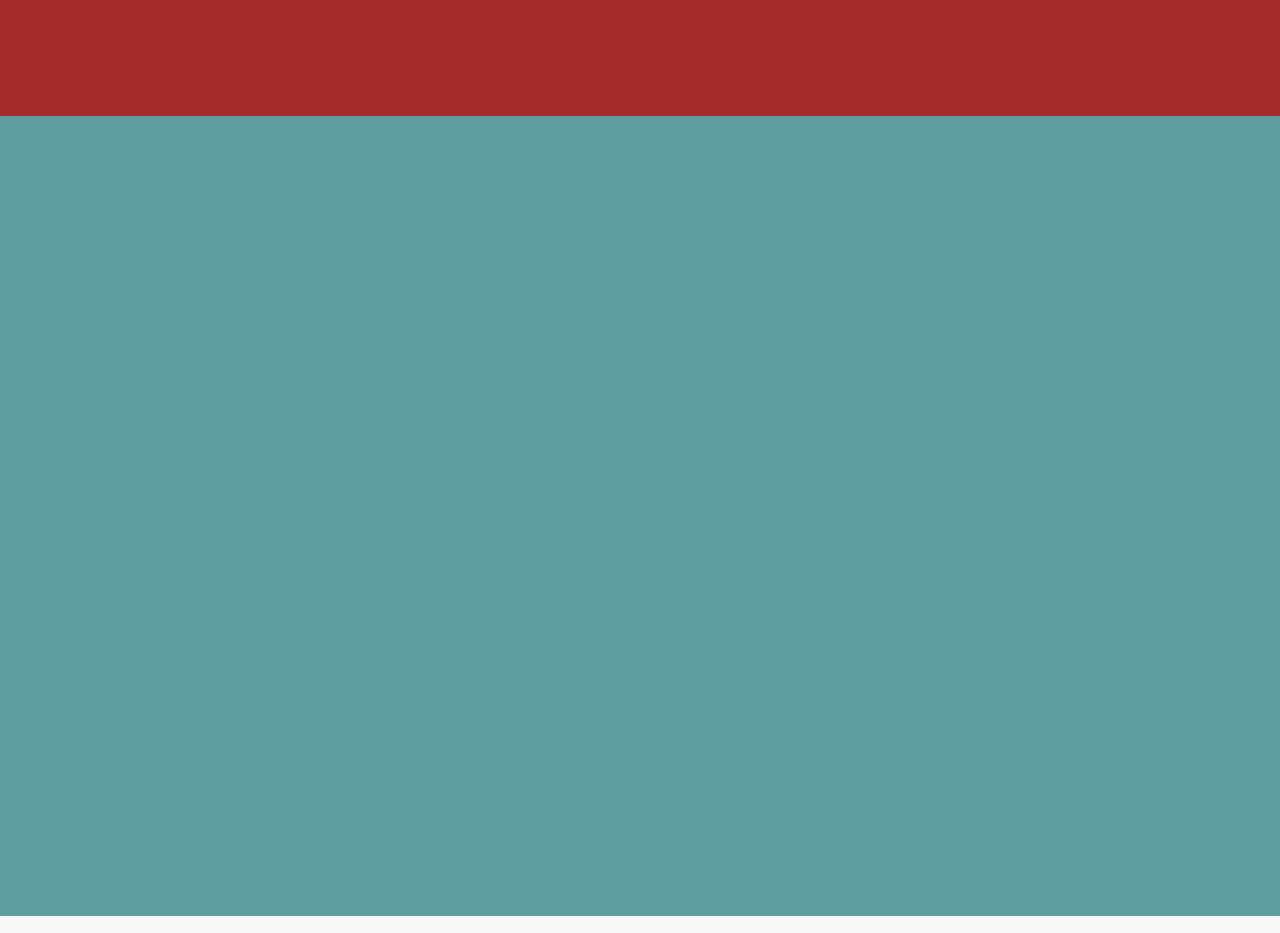
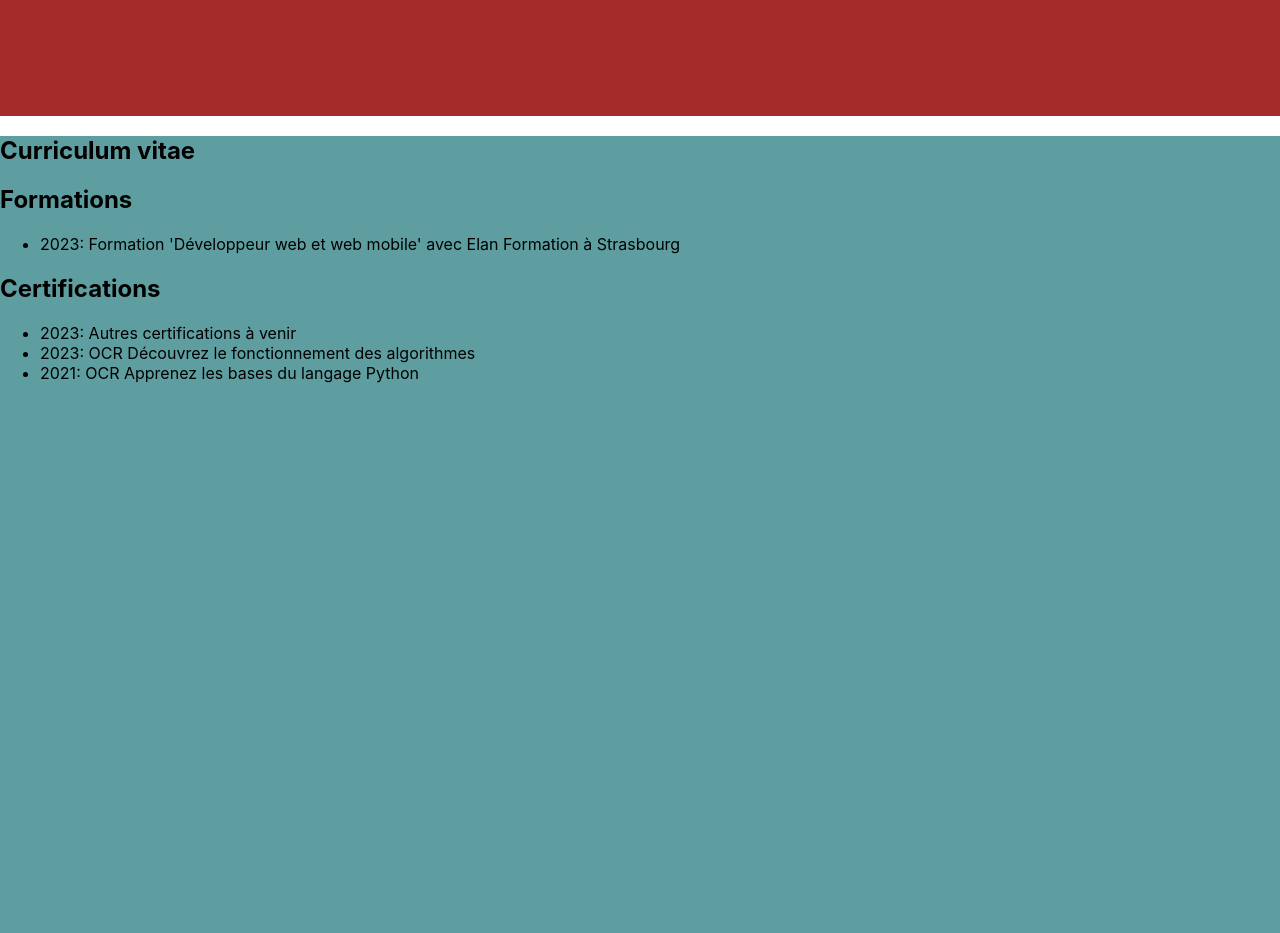
Before and after one commit to AnotheerDev/mon-portfolio, a React (Create React App) app: page / in a window 1280 px wide. Shown: the part 1620-2553 px from the top of the page. Built offline with nearby package versions, Linux system fonts and the light colour scheme; a web font is replaced by a local one.

Commit message:
Update Resume component with formations and certifications

```diff
--- a/src/components/Resume/Resume.jsx
+++ b/src/components/Resume/Resume.jsx
@@ -1,13 +1,49 @@
 // Resume.jsx
-import React from 'react';
-import './resume.css';
+import React from "react";
+import "./resume.css";
 
 const Resume = () => {
+  const formations = [
+    { year: 2023, description: "Formation 'Développeur web et web mobile' avec Elan Formation à Strasbourg" },
+    // mettre à jour les formations ici
+  ];
+
+  const certifications = [
+    { year: 2023, description: "Autres certifications à venir" },
+    { year: 2023, description: "OCR Découvrez le fonctionnement des algorithmes" },
+    { year: 2021, description: "OCR Apprenez les bases du langage Python" },
+    // mettre à jour les certifications ici
+  ];
+
+  const ListItem = ({ item }) => (
+    <li>
+      {item.year}: {item.description}
+    </li>
+  );
+
   return (
     <section id="resume">
-      {/* Contenu pour votre CV, comme l'éducation, l'expérience de travail, les compétences, etc. */}
+      <h1>Curriculum vitae</h1>
+      <div id="container-cv">
+        <div className="formations">
+          <h2>Formations</h2>
+          <ul>
+            {formations.map((formation, index) => (
+              <ListItem key={index} item={formation} />
+            ))}
+          </ul>
+        </div>
+        <div className="certifications">
+          <h2>Certifications</h2>
+          <ul>
+            {certifications.map((certification, index) => (
+              <ListItem key={index} item={certification} />
+            ))}
+          </ul>
+        </div>
+      </div>
     </section>
   );
-}
+};
 
 export default Resume;
```
